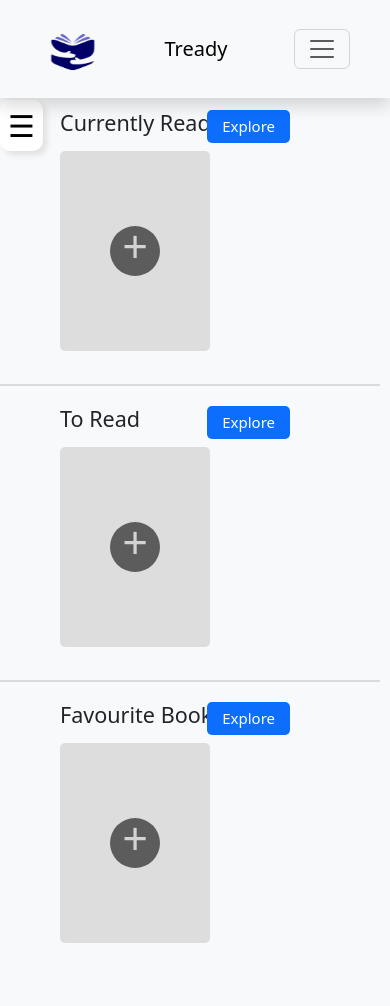
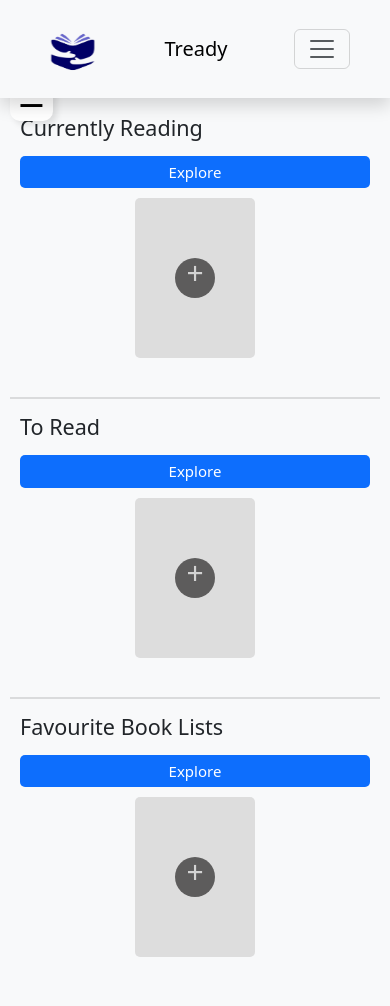
Before and after one commit to jovinjuan/web-project, a PHP site: page /home.php in a window 390 px wide. Before the commit the page ends 943 px from the top, so only its background shows below. Run offline with PHP 8.4, Linux system fonts and the light colour scheme.

Commit message:
responsive home.php

```diff
--- a/home.php
+++ b/home.php
@@ -152,6 +157,60 @@
         background-color: grey;
         margin: 0;
       }
+
+    /* Tambahan untuk responsive layout di mobile */
+    @media (max-width: 400px) {
+      .menu-btn {
+        top: 70px;
+        left: 10px;
+        z-index: 1001;
+      }
+
+      .sidebar {
+        width: 100%;
+        left: -100%;
+      }
+
+      .sidebar.active {
+        left: 0;
+      }
+
+      .content {
+        padding: 10px;
+        margin-left: 0 !important;
+      }
+
+      .section {
+        padding-left: 10px;
+        padding-right: 10px;
+        margin: 15px 0;
+        height: auto;
+      }
+
+      .explore-btn {
+        position: static;
+        display: block;
+        width: 100%;
+        margin: 10px 0;
+      }
+
+      .book-container {
+        justify-content: center;
+      }
+
+      .book {
+        width: 120px;
+        height: 160px;
+      }
+
+      .add-book-btn {
+        width: 40px;
+        height: 40px;
+        line-height: 30px;
+        font-size: 30px;
+      }
+}
+
     </style>
 
     <script>
```
Also changed, not shown: other parts of home.php (+29 -31 lines).
